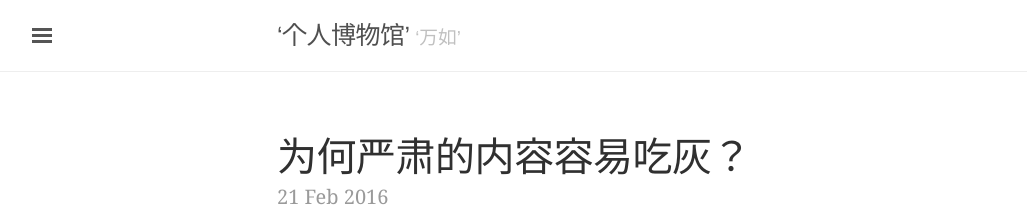
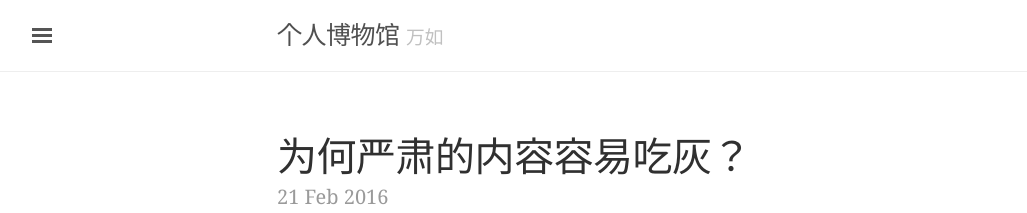
Before and after one commit to ilovecwr/ilovecwr.github.io, a Jekyll site: the page built from index.html, in a window 1280 px wide. Shown: the top 213 px of the page, without its empty margins (3-1030 px from the left). Built offline with Jekyll 4.4.1, drawn with Linux system fonts in a browser that asks for light colours; the list of posts is cut into pages by our own code.

```diff
--- a/_config.yml
+++ b/_config.yml
@@ -4,9 +4,9 @@
 permalink:           /:title/
 
 # Setup
-title:               ‘个人博物馆’
-tagline:             ‘万如’
-description:         ‘留下存在的痕迹’
+title:               个人博物馆
+tagline:             万如
+description:         留下存在的痕迹
 url:                 http://manyu.ch
 baseurl:             'http://manyu.ch'
 paginate:            5
```
